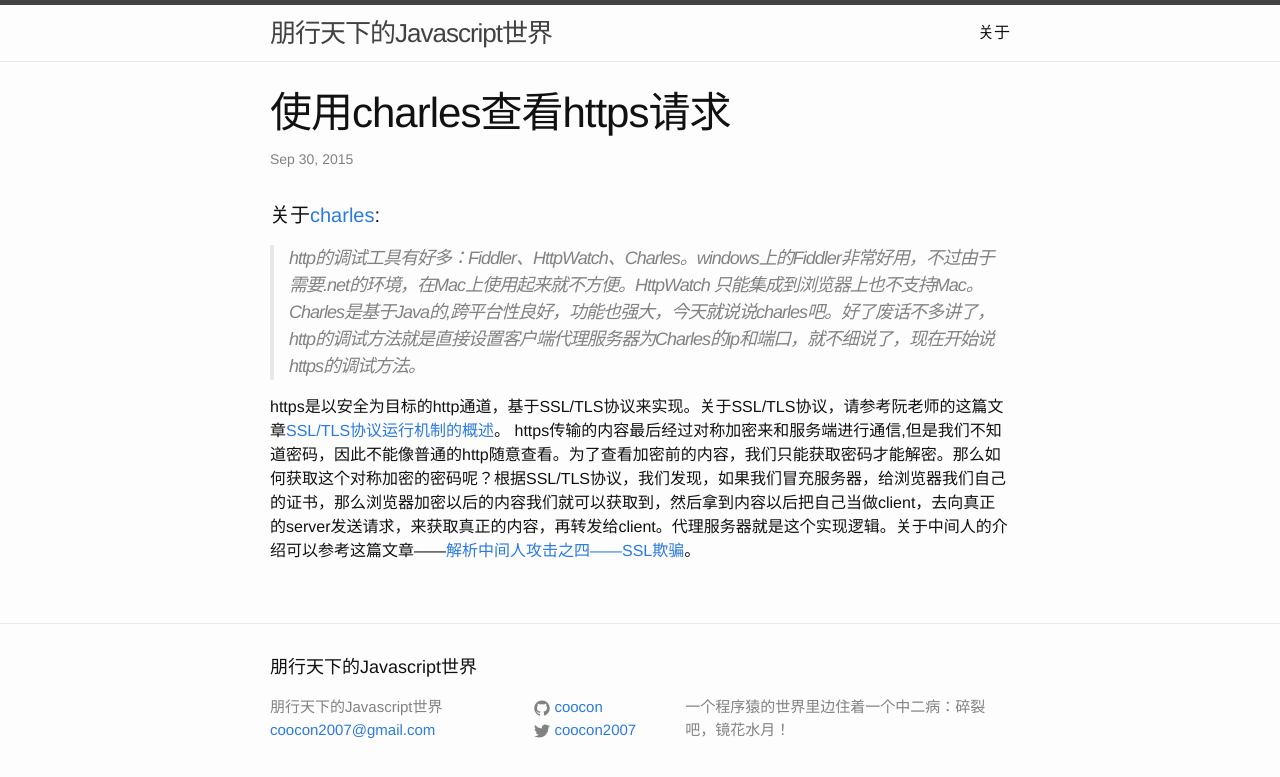
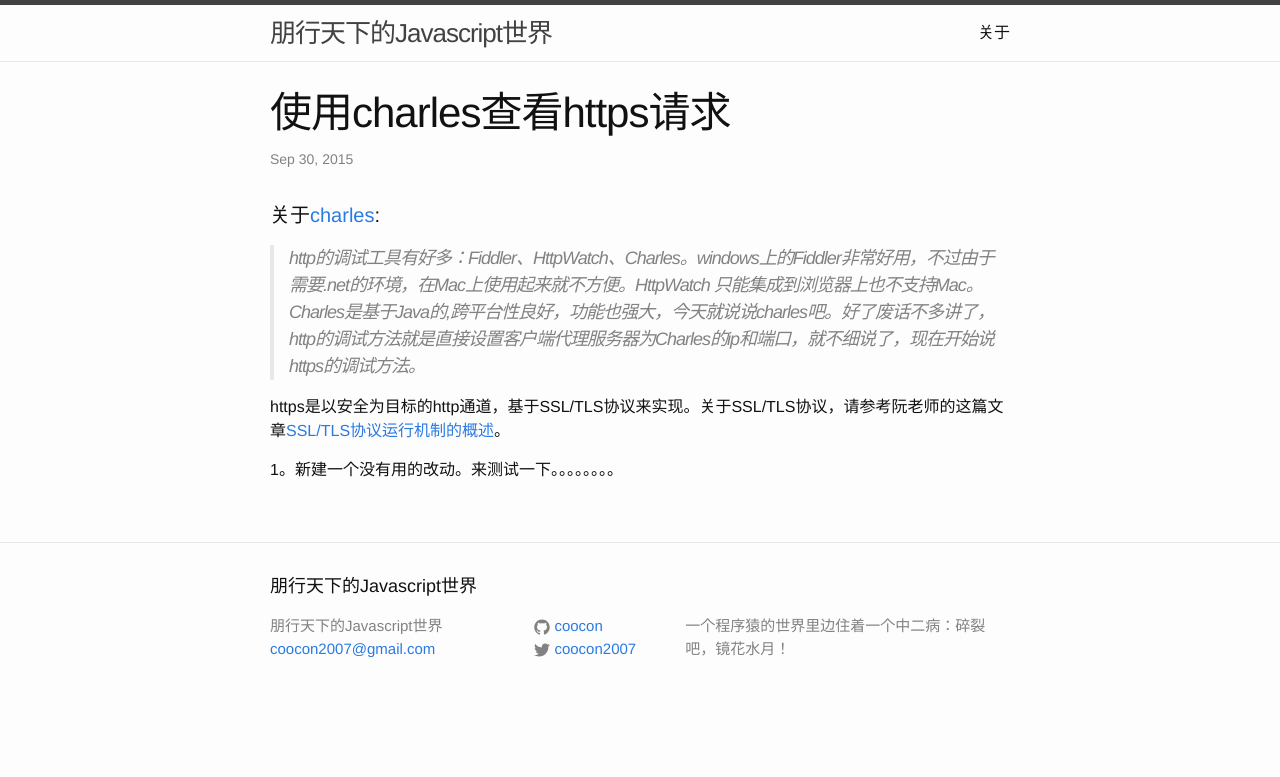
Before and after one commit to coocon/coocon.github.io, a Jekyll site: the page built from _posts/2015-10-02-charles查看https请求.markdown, in a window 1280 px wide. Shown: the top 777 px of the page. Built offline with Jekyll 4.4.1, drawn with Linux system fonts in a browser that asks for light colours.

Commit message:
update test

```diff
--- a/_posts/2015-10-02-charles查看https请求.markdown
+++ b/_posts/2015-10-02-charles查看https请求.markdown
@@ -9,4 +9,8 @@ categories: other
 >http的调试工具有好多：Fiddler、HttpWatch、Charles。windows上的Fiddler非常好用，不过由于需要.net的环境，在Mac上使用起来就不方便。HttpWatch 只能集成到浏览器上也不支持Mac。Charles是基于Java的,跨平台性良好，功能也强大，今天就说说charles吧。好了废话不多讲了，http的调试方法就是直接设置客户端代理服务器为Charles的ip和端口，就不细说了，现在开始说https的调试方法。
 
 https是以安全为目标的http通道，基于SSL/TLS协议来实现。关于SSL/TLS协议，请参考阮老师的这篇文章[SSL/TLS协议运行机制的概述](http://www.ruanyifeng.com/blog/2014/02/ssl_tls.html)。
-https传输的内容最后经过对称加密来和服务端进行通信,但是我们不知道密码，因此不能像普通的http随意查看。为了查看加密前的内容，我们只能获取密码才能解密。那么如何获取这个对称加密的密码呢？根据SSL/TLS协议，我们发现，如果我们冒充服务器，给浏览器我们自己的证书，那么浏览器加密以后的内容我们就可以获取到，然后拿到内容以后把自己当做client，去向真正的server发送请求，来获取真正的内容，再转发给client。代理服务器就是这个实现逻辑。关于中间人的介绍可以参考这篇文章——[解析中间人攻击之四——SSL欺骗](http://security.ctocio.com.cn/297/9483797.shtml)。
+
+
+
+
+1。新建一个没有用的改动。来测试一下。。。。。。。。
```
Also changed, not shown: 1 other file.
